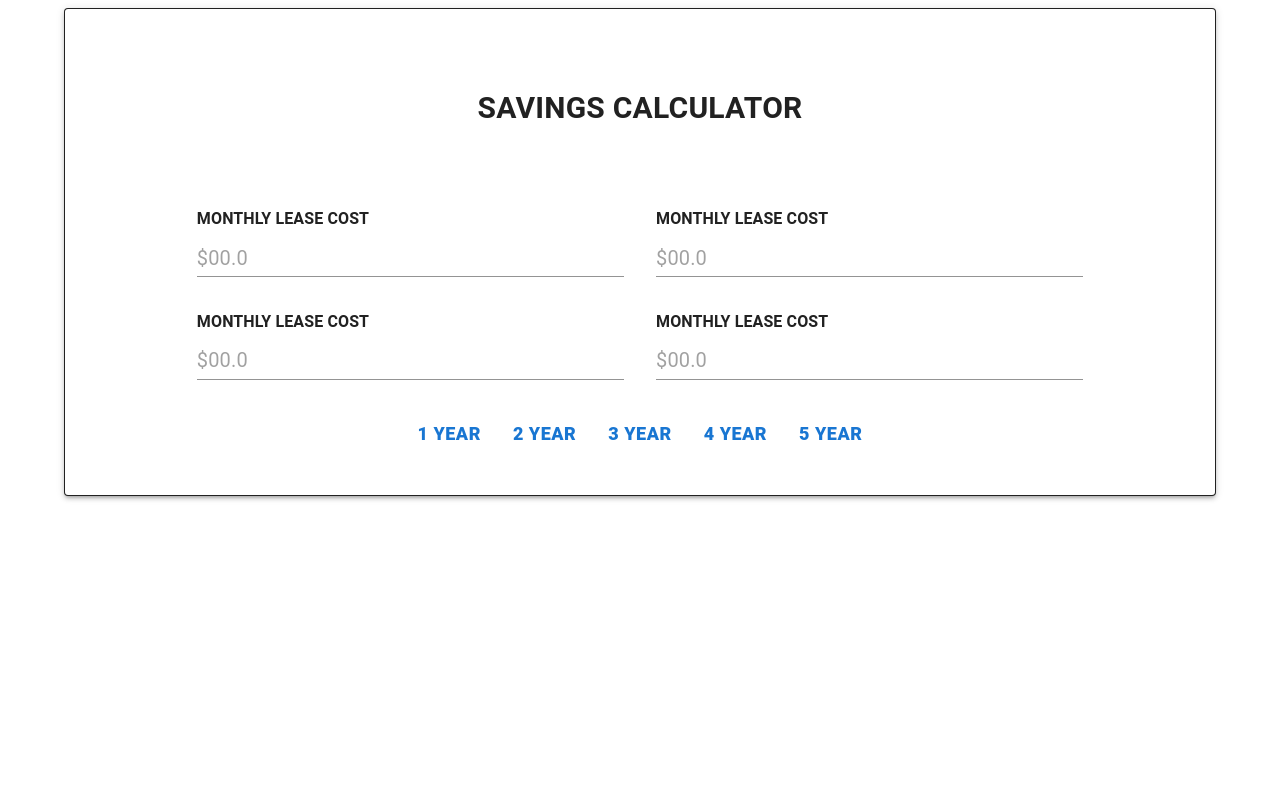
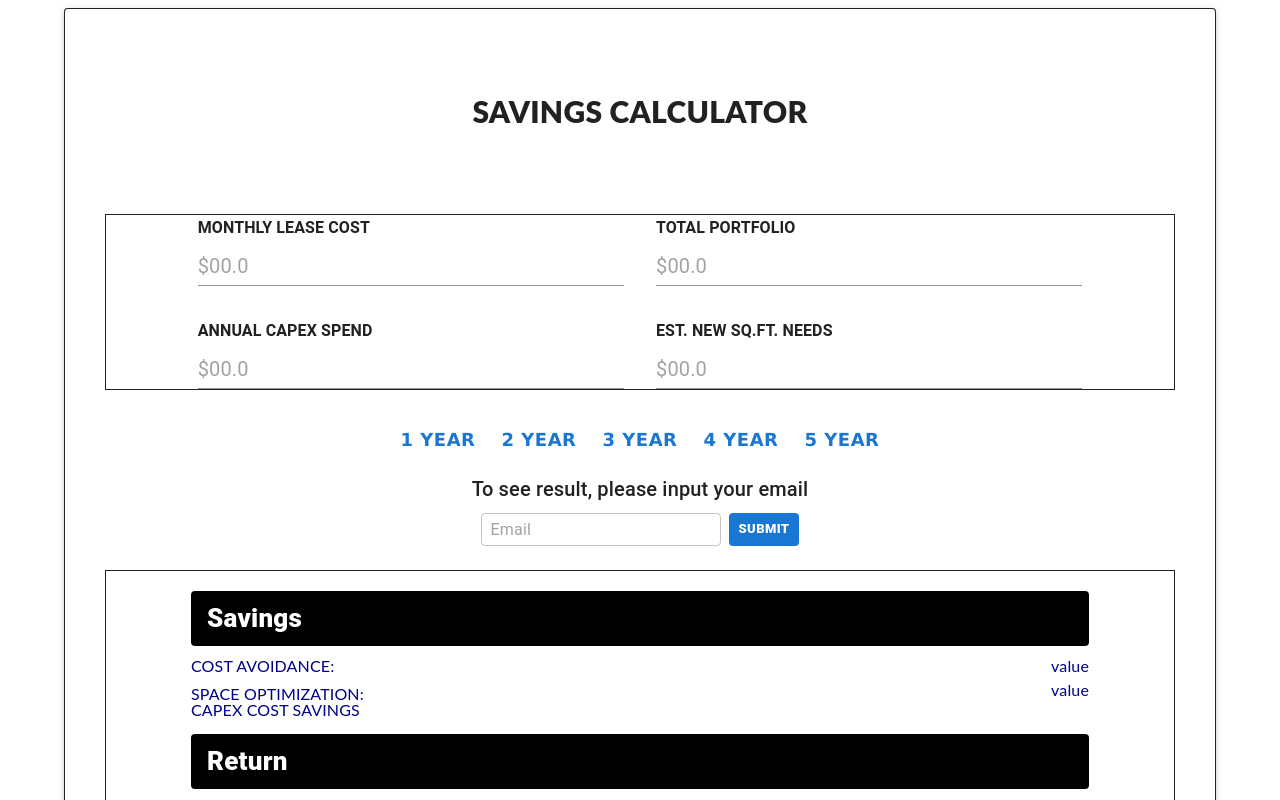
Before and after one commit to akramnarejo/savings-calculator, a React (Create React App) app: page / in a window 1280 px wide. Shown: the top 800 px of the page. Built offline with nearby package versions, Linux system fonts and the light colour scheme.

Commit message:
fix: updated ui

```diff
--- a/src/App.js
+++ b/src/App.js
@@ -5,41 +5,164 @@ import Paper from '@mui/material/Paper'
 import TextField from '@mui/material/TextField';
 import Grid from '@mui/material/Grid'
 import Button from '@mui/material/Button';
+import Divider from '@mui/material/Divider'
+import {useState} from 'react'
 
 
 function App() {
+  const [isClicked1, setIsClicked1] = useState(false)
+  const [isClicked2, setIsClicked2] = useState(false)
+  const [isClicked3, setIsClicked3] = useState(false)
+  const [isClicked4, setIsClicked4] = useState(false)
+  const [isClicked5, setIsClicked5] = useState(false)
+
+  const handleClick = e => {
+    switch(e.target.name){
+      case "1":
+        setIsClicked1(!isClicked1)
+        setIsClicked2(false)
+        setIsClicked3(false)
+        setIsClicked4(false)
+        setIsClicked5(false)
+        break;
+      case '2':
+        setIsClicked1(false)
+        setIsClicked2(!isClicked2)
+        setIsClicked3(false)
+        setIsClicked4(false)
+        setIsClicked5(false)
+        break;
+      case '3':
+        setIsClicked1(false)
+        setIsClicked2(false)
+        setIsClicked3(!isClicked3)
+        setIsClicked4(false)
+        setIsClicked5(false)
+        break;
+      case '4':
+        setIsClicked4(!isClicked4)
+        setIsClicked1(false)
+        setIsClicked2(false)
+        setIsClicked3(false)
+        setIsClicked5(false)
+        break;
+      case '5':
+        setIsClicked5(!isClicked5)
+        setIsClicked1(false)
+        setIsClicked2(false)
+        setIsClicked3(false)
+        setIsClicked4(false)
+        break;
+      default:
+
+    }
+  }
   return (
     <Container>
       <Paper elevation={3} sx={{border: '1px solid', padding: 5, display: 'flex', justifyContent: 'center', alignItems: 'center', flexDirection: 'column'}}>
         <Box mt={5} mb={10}>
-          <Typography variant="h4" component="h1" sx={{fontWeight: 700, fontSize:{md:30,xs:20}}}>SAVINGS CALCULATOR</Typography>
+          <Typography component="h1" sx={{fontWeight: 900, fontSize:{md:30,xs:20}}} fontFamily="Lato,'Lucida Grande',Verdana,sans-serif">SAVINGS CALCULATOR</Typography>
         </Box>
-        <Box maxwidth="900px">
+        <Box maxwidth="900px" sx={{border: '1px solid'}}>
           <Grid container spacing={4} justifyContent="center">
             <Grid item xs={10} md={5} sx={{display: 'flex', flexDirection: 'column', gap: 1}}>
               <Typography variant='subtitle2' component='p' sx={{fontWeight: 700, fontSize:{sm:16,xs:12}}}>MONTHLY LEASE COST</Typography>
               <TextField sx={{width: "100%"}} inputProps={{style: {fontSize: 20}}} placeholder='$00.0' variant='standard'/>
             </Grid>
             <Grid item xs={10} md={5} sx={{display: 'flex', flexDirection: 'column', gap: 1}}>
-              <Typography variant='subtitle2' component='p' sx={{fontWeight: 700, fontSize:{sm:16,xs:12}}}>MONTHLY LEASE COST</Typography>
+              <Typography variant='subtitle2' component='p' sx={{fontWeight: 700, fontSize:{sm:16,xs:12}}}>TOTAL PORTFOLIO</Typography>
               <TextField sx={{width: "100%"}} inputProps={{style: {fontSize: 20}}} placeholder='$00.0' variant='standard'/>
             </Grid>
             <Grid item xs={10} md={5} sx={{display: 'flex', flexDirection: 'column', gap: 1}}>
-              <Typography variant='subtitle2' component='p' sx={{fontWeight: 700, fontSize:{sm:16,xs:12}}}>MONTHLY LEASE COST</Typography>
+              <Typography variant='subtitle2' component='p' sx={{fontWeight: 700, fontSize:{sm:16,xs:12}}}>ANNUAL CAPEX SPEND</Typography>
               <TextField sx={{width: "100%"}} inputProps={{style: {fontSize: 20}}} placeholder='$00.0' variant='standard'/>
             </Grid>
             <Grid item xs={10} md={5} sx={{display: 'flex', flexDirection: 'column', gap: 1}}>
-              <Typography variant='subtitle2' component='p' sx={{fontWeight: 700, fontSize:{sm:16,xs:12}}}>MONTHLY LEASE COST</Typography>
+              <Typography variant='subtitle2' component='p' sx={{fontWeight: 700, fontSize:{sm:16,xs:12}}}>EST. NEW SQ.FT. NEEDS</Typography>
               <TextField sx={{width: "100%"}} inputProps={{style: {fontSize: 20}}} placeholder='$00.0' variant='standard'/>
             </Grid>
           </Grid>
         </Box>
         <Box mt={4} sx={{display: 'flex', justifyContent: 'center', alignItems: 'center', gap: 2, flexWrap: 'wrap'}}>
-          <Button variant="text" sx={{fontSize: '18px', fontWeight: '900'}}>1 YEAR</Button>
-          <Button variant="text" sx={{fontSize: '18px', fontWeight: '900'}}>2 YEAR</Button>
-          <Button variant="text" sx={{fontSize: '18px', fontWeight: '900'}}>3 YEAR</Button>
-          <Button variant="text" sx={{fontSize: '18px', fontWeight: '900'}}>4 YEAR</Button>
-          <Button variant="text" sx={{fontSize: '18px', fontWeight: '900'}}>5 YEAR</Button>
+          <Button
+            className={isClicked1 && "yearBtn"}
+            name="1"
+            variant="text"
+            disableRipple
+            sx={{fontSize: '18px', fontWeight: '900', padding: '2px 5px', fontFamily: 'Verdana, sans-serif'}}
+            onClick={(e) => handleClick(e)}
+            >1 YEAR
+            </Button>
+          <Button
+            className={isClicked2 && "yearBtn"}
+            name="2"
+            variant="text"
+            disableRipple
+            sx={{fontSize: '18px', fontWeight: '900', padding: '2px 5px', fontFamily: 'Verdana, sans-serif'}}
+            onClick={e => handleClick(e)}
+            >2 YEAR
+            </Button>
+          <Button
+            className={isClicked3 && "yearBtn"}
+            name="3"
+            variant="text"
+            disableRipple
+            sx={{fontSize: '18px', fontWeight: '900', padding: '2px 5px', fontFamily: 'Verdana, sans-serif'}}
+            onClick={e => handleClick(e)}
+            >3 YEAR
+            </Button>
+          <Button
+            className={isClicked4 && "yearBtn"}
+            name="4"
+            variant="text"
+            disableRipple
+            sx={{fontSize: '18px', fontWeight: '900', padding: '2px 5px', fontFamily: 'Verdana, sans-serif'}}
+            onClick={e => handleClick(e)}
+            >4 YEAR
+            </Button>
+          <Button
+            className={isClicked5 && "yearBtn"}
+            name="5"
+            variant="text"
+            disableRipple
+            sx={{fontSize: '18px', fontWeight: '900', padding: '2px 5px', fontFamily: 'Verdana, sans-serif'}}
+            onClick={e => handleClick(e)}
+            >5 YEAR
+            </Button>
+        </Box>
+        <Box mt={2}>
+          <Typography variant='h6' component='p' sx={{fontSize:{md: 20, sm:18,xs:16}}}>To see result, please input your email</Typography>
+          <Box sx={{display: 'flex', justifyContent: 'center', gap: 1, flexWrap: 'wrap'}} mt={1}>
+            <TextField inputProps={{style: {fontSize: 16, padding: "5px 10px"}}} placeholder='Email'/>
+            <Button variant="contained" size="small" disableElevation sx={{fontWeight: 900}}>Submit</Button>
+          </Box>
+        </Box>
+        <Box mt={3} sx={{width:"100%", border: '1px solid', padding: {sm:'10px 45px', lg: '20px 85px'}, boxSizing: 'border-box', display: 'flex', justifyContent: 'space-evenly', flexDirection: 'column', flexWrap:'wrap', gap: 2}}>
+          <Typography component="h3" sx={{fontSize:{sm:"20px", md:"24", lg:"26px" }}} px={2} py={1} borderRadius={1} boxSizing="border-box" backgroundColor="black" color="white" fontWeight={900} className="heading">Savings</Typography>
+          <Box width="100%" sx={{display: 'flex', justifyContent: 'space-between', flexWrap: 'wrap'}}>
+            <Typography component="p" lineHeight={0.5} color="darkblue" fontFamily="Lato,'Lucida Grande',Verdana,sans-serif" fontSize={{md: 16}}>COST AVOIDANCE:</Typography>
+            <Typography component="p" lineHeight={0.5} color="darkblue" fontFamily="Lato,'Lucida Grande',Verdana,sans-serif" fontSize={{md: 16}}>value</Typography>
+          </Box>
+          <Box width="100%" sx={{display: 'flex', justifyContent: 'space-between', flexWrap: 'wrap'}}>
+            <Typography component="p" lineHeight={1} color="darkblue" fontFamily="Lato,'Lucida Grande',Verdana,sans-serif" fontSize={{md: 16}}>SPACE OPTIMIZATION:<br />CAPEX COST SAVINGS</Typography>
+            <Typography component="p" lineHeight={0.5} color="darkblue" fontFamily="Lato,'Lucida Grande',Verdana,sans-serif" fontSize={{md: 16}}>value</Typography>
+          </Box>
+          <Typography component="h3" sx={{fontSize:{sm:"20px", md:"24", lg:"26px" }}} px={2} py={1} borderRadius={1} boxSizing="border-box" backgroundColor="black" color="white" fontWeight={900} className="heading">Return</Typography>
+          <Box width="100%" sx={{display: 'flex', justifyContent: 'space-between', flexWrap: 'wrap'}}>
+            <Typography component="p" lineHeight={0.5} color="darkblue" fontFamily="Lato,'Lucida Grande',Verdana,sans-serif" fontSize={{md: 16}}>COST AVOIDANCE:</Typography>
+            <Typography component="p" lineHeight={0.5} color="darkblue" fontFamily="Lato,'Lucida Grande',Verdana,sans-serif" fontSize={{md: 16}}>value</Typography>
+          </Box>
+          <Box width="100%" sx={{display: 'flex', justifyContent: 'space-between', flexWrap: 'wrap'}}>
+            <Typography component="p" lineHeight={0.5} color="darkblue" fontFamily="Lato,'Lucida Grande',Verdana,sans-serif" fontSize={{md: 16}}>COST AVOIDANCE:</Typography>
+            <Typography component="p" lineHeight={0.5} color="darkblue" fontFamily="Lato,'Lucida Grande',Verdana,sans-serif" fontSize={{md: 16}}>value</Typography>
+          </Box>
+          <Divider />
+          <Box width="100%" sx={{display: 'flex', justifyContent: 'space-between', flexWrap: 'wrap'}}>
+            <Typography component="p" lineHeight={0.5} color="darkblue" fontFamily="Lato,'Lucida Grande',Verdana,sans-serif" fontSize={{md: 16}}>COST AVOIDANCE:</Typography>
+            <Typography component="p" lineHeight={0.5} color="darkblue" fontFamily="Lato,'Lucida Grande',Verdana,sans-serif" fontSize={{md: 16}}>value</Typography>
+          </Box>
+          <Typography component="h3" sx={{fontSize:{sm:"20px", md:"24", lg:"26px" }}} px={2} py={1} borderRadius={1} boxSizing="border-box" backgroundColor="black" color="white" fontWeight={900} className="heading">Estimations</Typography>
+          <Typography component="h3" sx={{fontSize:{sm:"20px", md:"24", lg:"26px" }}} px={2} py={1} borderRadius={1} boxSizing="border-box" backgroundColor="black" color="white" fontWeight={900} className="heading">Competitor Comparison</Typography>
         </Box>
       </Paper>
     </Container>
--- a/src/index.js
+++ b/src/index.js
@@ -1,6 +1,7 @@
 import React from 'react';
 import ReactDOM from 'react-dom/client';
 import App from './App';
+import './styles.css'
 import reportWebVitals from './reportWebVitals';
 
 const root = ReactDOM.createRoot(document.getElementById('root'));
--- /dev/null
+++ b/src/styles.css
@@ -0,0 +1,4 @@
+.yearBtn{
+    background-color: #0f4d92 !important;
+    color: white !important;
+}
```
